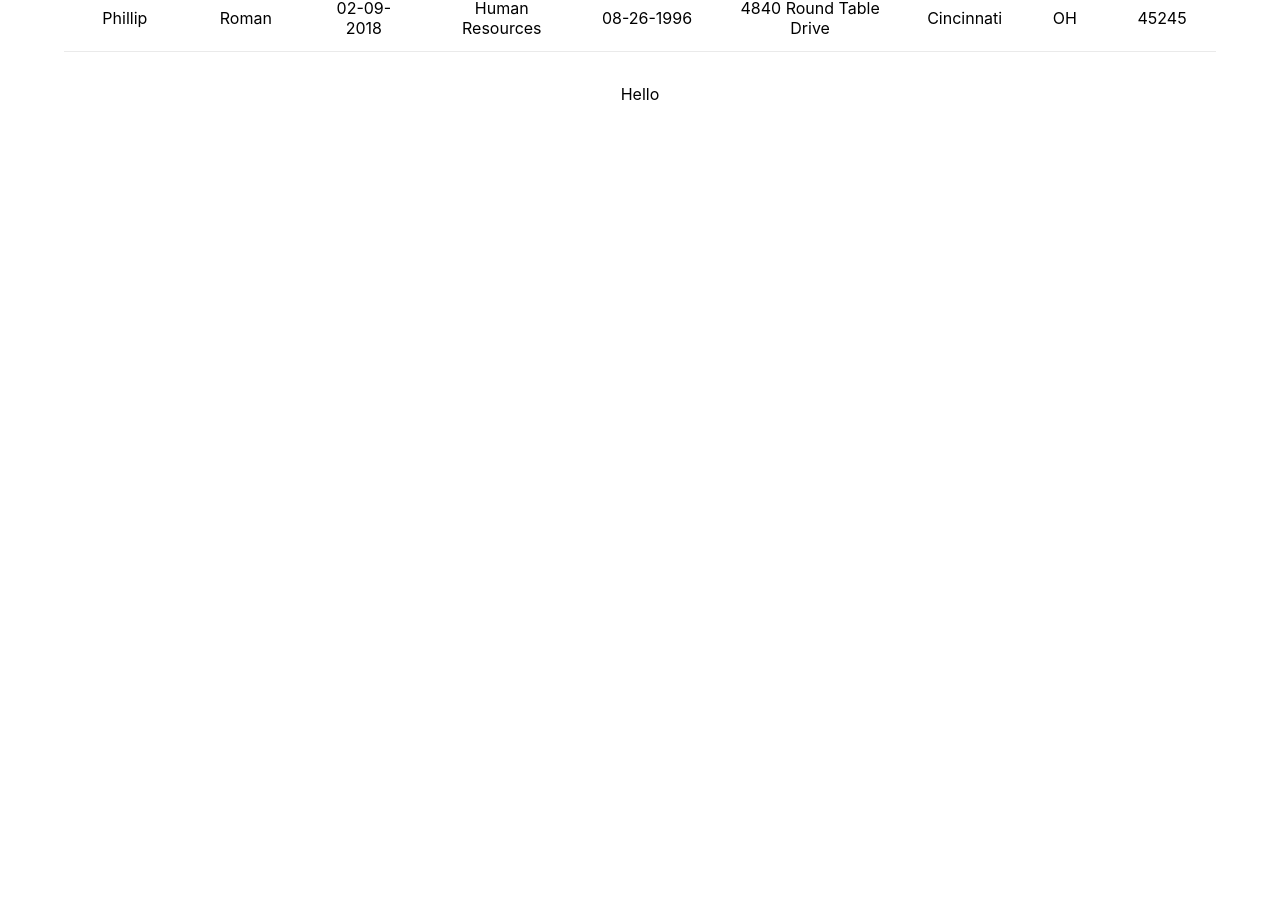
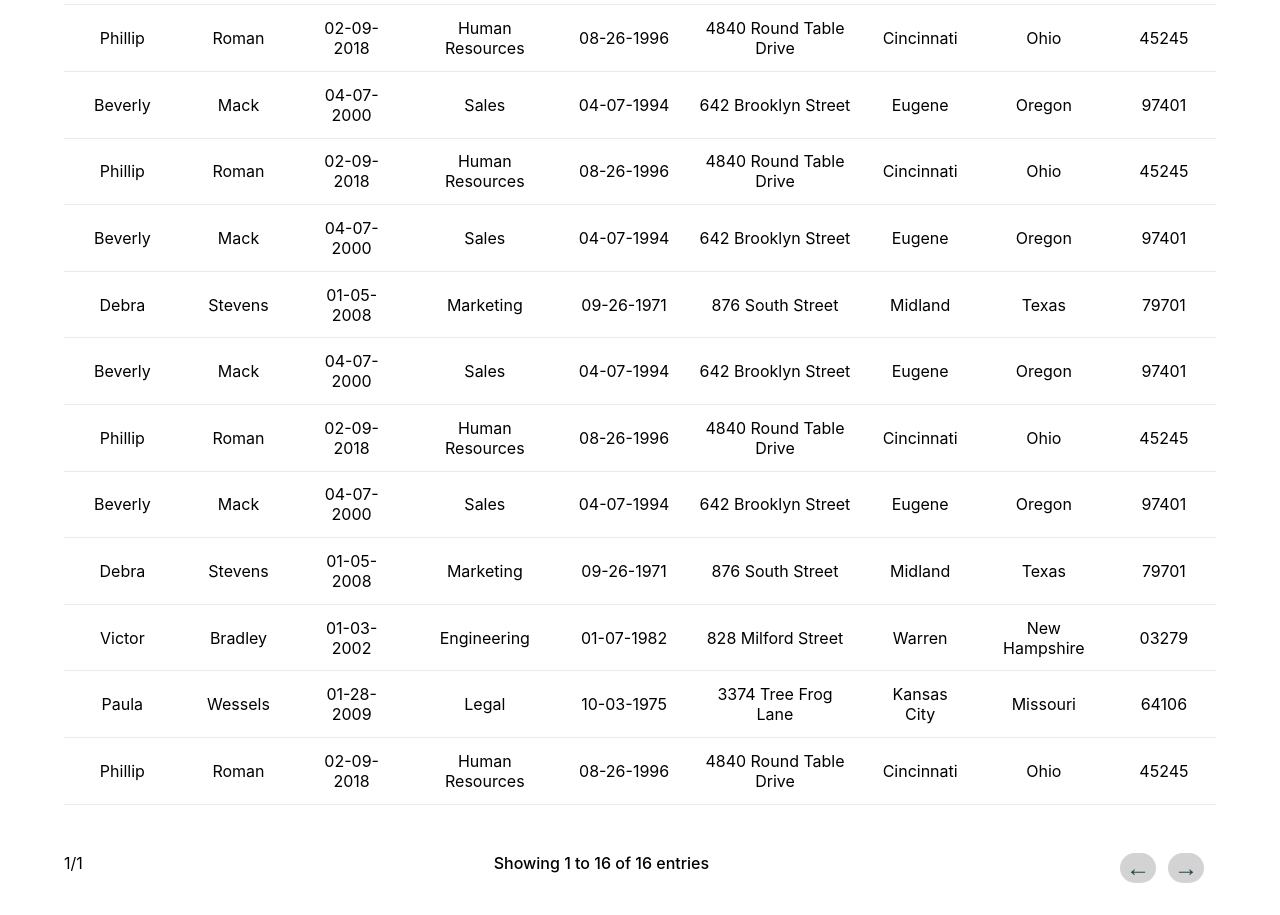
Before and after one commit to Mimi1706/hrnet, a React (Create React App) app: page /employee-list in a window 1280 px wide. Shown: the part 517-1432 px from the top of the page. Before the commit the page ends 800 px from the top, so only its background shows below. Built offline with nearby package versions, Linux system fonts and the light colour scheme.

Commit message:
Page display + show entries

```diff
--- a/src/components/EmployeeListTable/EmployeeListTable.css
+++ b/src/components/EmployeeListTable/EmployeeListTable.css
@@ -7,6 +7,7 @@
 
 .show-select {
   margin: 0 1em;
+  width: 3em;
 }
 
 table {
@@ -51,6 +52,29 @@ td {
   padding: 0.8em;
 }
 
+.entries-pages {
+  display: flex;
+  justify-content: space-between;
+  width: 100%;
+  margin: 1em 0em 2em 0em;
+}
+
+.entries-pages button {
+  background-color: transparent;
+  border: none;
+  font-size: 1.5em;
+  font-weight: 700;
+  color: #23454d;
+  background-color: lightgray;
+  margin-right: 0.5em;
+  border-radius: 1em;
+  cursor: pointer;
+}
+
+.entries-total {
+  font-weight: 500;
+}
+
 @media (max-width: 1024px) {
   .show-search {
     margin-top: 0em;
--- a/src/components/EmployeeListTable/EmployeeListTable.js
+++ b/src/components/EmployeeListTable/EmployeeListTable.js
@@ -7,12 +7,22 @@ import { employeeListTest } from "../../data/employeeListTest"
 
 const EmployeeListTable = () => {
   //const employeeList = useSelector((state) => state.savedEmployees.employeeList)
-
   const employeeList = employeeListTest
 
   const [selectedField, setSelectedField] = useState(null)
   const [order, setOrder] = useState(true) // true is ascending / false is descending
   const [sortedData, setSortedData] = useState(employeeList)
+
+  // Used when user selected "show ** entries"
+  const [allEntries, setAllEntries] = useState(null)
+  let [page, setPage] = useState(0)
+
+  const [selectedEntry, setSelectedEntry] = useState(null)
+  let showEntries = [5, 10, 25, 100]
+
+  // Displays the number of entries
+  const [previousEntries, setPreviousEntries] = useState(1)
+  const [currentEntries, setCurrentEntries] = useState(employeeList.length)
 
   const columns = [
     { label: "First Name", accessor: "firstName" },
@@ -27,6 +37,7 @@ const EmployeeListTable = () => {
   ]
 
   // Sorts by ascending or descending
+  // RESET ARROW TO TOP AT EACH CLICK ON A COLUMN
   const handleSorting = (accessor) => {
     setSelectedField(accessor)
 
@@ -55,17 +66,74 @@ const EmployeeListTable = () => {
 
   //console.log(order)
 
-  // Search bar
-  const handleInput = (input) => {
+  const handleSearch = (input) => {
+    let sortedInput = null
+
+    // Only looks for employee displayed if "show ** entries" was selected
+    if (allEntries !== null) {
+      sortedInput = allEntries[page].filter((employee) =>
+        Object.values(employee.employee)
+          .join(" ")
+          .toLocaleLowerCase()
+          .includes(input.toLocaleLowerCase())
+      )
+    }
     // Takes each employee of the employeeList, joins the informations together in lowercase and compares it to the input to filter
-    let sortedInput = employeeList.filter((employee) =>
-      Object.values(employee.employee)
-        .join(" ")
-        .toLocaleLowerCase()
-        .includes(input.toLocaleLowerCase())
-    )
+    else {
+      sortedInput = employeeList.filter((employee) =>
+        Object.values(employee.employee)
+          .join(" ")
+          .toLocaleLowerCase()
+          .includes(input.toLocaleLowerCase())
+      )
+    }
 
     setSortedData(sortedInput)
+  }
+
+  const handleShowEntries = (entries) => {
+    // Resets entries display and page number
+    setSelectedEntry(entries)
+    setPreviousEntries(1)
+    setPage(0)
+
+    // if the number of employees is smaller than the "show ** entries" chosen, the max number displayed will be the total number of employees
+    entries > employeeList.length
+      ? setCurrentEntries(employeeList.length)
+      : setCurrentEntries(entries)
+
+    let allChunks = []
+    // Cuts the employee list in several chunks to display in pages
+    for (let i = 0; i < employeeList.length; i += entries) {
+      let chunk = employeeList.slice(i, i + entries)
+      allChunks.push(chunk)
+    }
+    setSortedData(allChunks[0])
+    setAllEntries(allChunks)
+  }
+
+  const handlePreviousPage = () => {
+    if (page !== 0) {
+      setPage(page - 1)
+      setSortedData(allEntries[page - 1])
+
+      if (previousEntries !== 0) {
+        setPreviousEntries(previousEntries - selectedEntry)
+        setCurrentEntries(currentEntries - allEntries[page].length)
+      }
+    }
+  }
+
+  const handleNextPage = () => {
+    if (allEntries && page + 1 < allEntries.length) {
+      setPage(page + 1)
+      setSortedData(allEntries[page + 1])
+
+      if (employeeList.length > currentEntries) {
+        setPreviousEntries(previousEntries + selectedEntry)
+        setCurrentEntries(currentEntries + allEntries[page + 1].length)
+      }
+    }
   }
 
   return (
@@ -74,7 +142,11 @@ const EmployeeListTable = () => {
         <div>
           Show
           <select className="show-select" type="select" placeholder="Search...">
-            <option>10</option>
+            {showEntries.map((entries, index) => (
+              <option key={index} onClick={() => handleShowEntries(entries)}>
+                {entries}
+              </option>
+            ))}
           </select>
           Entries
         </div>
@@ -84,7 +156,7 @@ const EmployeeListTable = () => {
           placeholder="Search..."
           name="searchBar"
           onChange={(e) => {
-            handleInput(e.target.value)
+            handleSearch(e.target.value)
           }}
         ></input>
       </div>
@@ -120,7 +192,7 @@ const EmployeeListTable = () => {
             })}
           </tr>
         </thead>
-        <tbody>
+        <tbody className="table-body">
           {sortedData.map(({ employee }, index) => {
             return (
               <tr key={`employee-${index}`}>
@@ -137,7 +209,21 @@ const EmployeeListTable = () => {
         </tbody>
       </table>
 
-      <span>Hello</span>
+      <div className="entries-pages">
+        <span>{allEntries ? page + 1 + "/" + allEntries.length : "1/1"}</span>
+        <span className="entries-total">
+          Showing
+          {" " + previousEntries + " "}
+          to
+          {" " + currentEntries + " "}
+          of {employeeList.length} entries
+        </span>
+
+        <div>
+          <button onClick={handlePreviousPage}>&#8592;</button>
+          <button onClick={handleNextPage}>&#8594;</button>
+        </div>
+      </div>
     </>
   )
 }
--- a/src/data/employeeListTest.js
+++ b/src/data/employeeListTest.js
@@ -8,7 +8,7 @@ export const employeeListTest = [
       department: "Sales",
       street: "642 Brooklyn Street",
       city: "Eugene",
-      state: "OR",
+      state: "Oregon",
       zipCode: "97401",
     },
   },
@@ -21,7 +21,7 @@ export const employeeListTest = [
       department: "Marketing",
       street: "876 South Street",
       city: "Midland",
-      state: "TX",
+      state: "Texas",
       zipCode: "79701",
     },
   },
@@ -34,7 +34,7 @@ export const employeeListTest = [
       department: "Engineering",
       street: "828 Milford Street",
       city: "Warren",
-      state: "NH",
+      state: "New Hampshire",
       zipCode: "03279",
     },
   },
@@ -47,7 +47,7 @@ export const employeeListTest = [
       department: "Legal",
       street: "3374 Tree Frog Lane",
       city: "Kansas City",
-      state: "MO",
+      state: "Missouri",
       zipCode: "64106",
     },
   },
@@ -60,7 +60,150 @@ export const employeeListTest = [
       department: "Human Resources",
       street: "4840 Round Table Drive",
       city: "Cincinnati",
-      state: "OH",
+      state: "Ohio",
+      zipCode: "45245",
+    },
+  },
+  {
+    employee: {
+      firstName: "Beverly",
+      lastName: "Mack",
+      dateOfBirth: "04-07-1994",
+      startDate: "04-07-2000",
+      department: "Sales",
+      street: "642 Brooklyn Street",
+      city: "Eugene",
+      state: "Oregon",
+      zipCode: "97401",
+    },
+  },
+  {
+    employee: {
+      firstName: "Phillip",
+      lastName: "Roman",
+      dateOfBirth: "08-26-1996",
+      startDate: "02-09-2018",
+      department: "Human Resources",
+      street: "4840 Round Table Drive",
+      city: "Cincinnati",
+      state: "Ohio",
+      zipCode: "45245",
+    },
+  },
+  {
+    employee: {
+      firstName: "Beverly",
+      lastName: "Mack",
+      dateOfBirth: "04-07-1994",
+      startDate: "04-07-2000",
+      department: "Sales",
+      street: "642 Brooklyn Street",
+      city: "Eugene",
+      state: "Oregon",
+      zipCode: "97401",
+    },
+  },
+  {
+    employee: {
+      firstName: "Debra",
+      lastName: "Stevens",
+      dateOfBirth: "09-26-1971",
+      startDate: "01-05-2008",
+      department: "Marketing",
+      street: "876 South Street",
+      city: "Midland",
+      state: "Texas",
+      zipCode: "79701",
+    },
+  },
+  {
+    employee: {
+      firstName: "Beverly",
+      lastName: "Mack",
+      dateOfBirth: "04-07-1994",
+      startDate: "04-07-2000",
+      department: "Sales",
+      street: "642 Brooklyn Street",
+      city: "Eugene",
+      state: "Oregon",
+      zipCode: "97401",
+    },
+  },
+  {
+    employee: {
+      firstName: "Phillip",
+      lastName: "Roman",
+      dateOfBirth: "08-26-1996",
+      startDate: "02-09-2018",
+      department: "Human Resources",
+      street: "4840 Round Table Drive",
+      city: "Cincinnati",
+      state: "Ohio",
+      zipCode: "45245",
+    },
+  },
+  {
+    employee: {
+      firstName: "Beverly",
+      lastName: "Mack",
+      dateOfBirth: "04-07-1994",
+      startDate: "04-07-2000",
+      department: "Sales",
+      street: "642 Brooklyn Street",
+      city: "Eugene",
+      state: "Oregon",
+      zipCode: "97401",
+    },
+  },
+  {
+    employee: {
+      firstName: "Debra",
+      lastName: "Stevens",
+      dateOfBirth: "09-26-1971",
+      startDate: "01-05-2008",
+      department: "Marketing",
+      street: "876 South Street",
+      city: "Midland",
+      state: "Texas",
+      zipCode: "79701",
+    },
+  },
+  {
+    employee: {
+      firstName: "Victor",
+      lastName: "Bradley",
+      dateOfBirth: "01-07-1982",
+      startDate: "01-03-2002",
+      department: "Engineering",
+      street: "828 Milford Street",
+      city: "Warren",
+      state: "New Hampshire",
+      zipCode: "03279",
+    },
+  },
+  {
+    employee: {
+      firstName: "Paula",
+      lastName: "Wessels",
+      dateOfBirth: "10-03-1975",
+      startDate: "01-28-2009",
+      department: "Legal",
+      street: "3374 Tree Frog Lane",
+      city: "Kansas City",
+      state: "Missouri",
+      zipCode: "64106",
+    },
+  },
+  {
+    employee: {
+      firstName: "Phillip",
+      lastName: "Roman",
+      dateOfBirth: "08-26-1996",
+      startDate: "02-09-2018",
+      department: "Human Resources",
+      street: "4840 Round Table Drive",
+      city: "Cincinnati",
+      state: "Ohio",
       zipCode: "45245",
     },
   },
```
